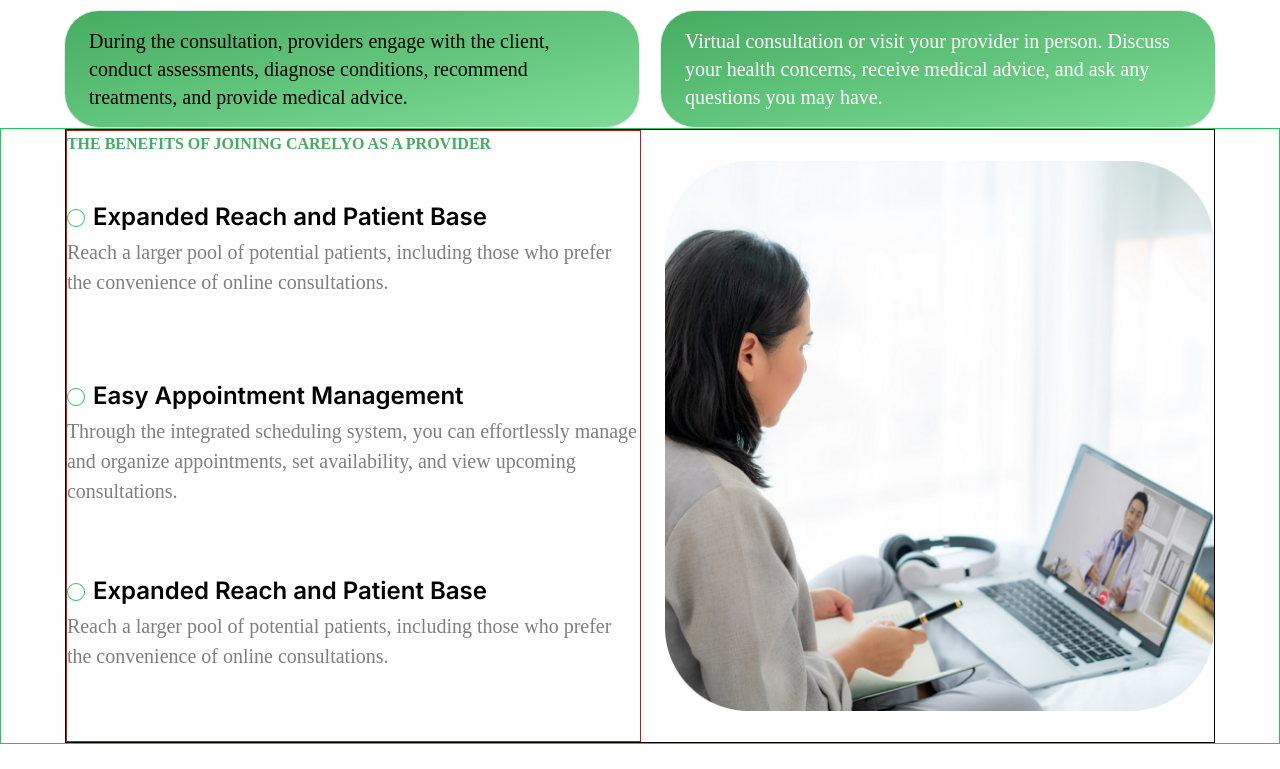
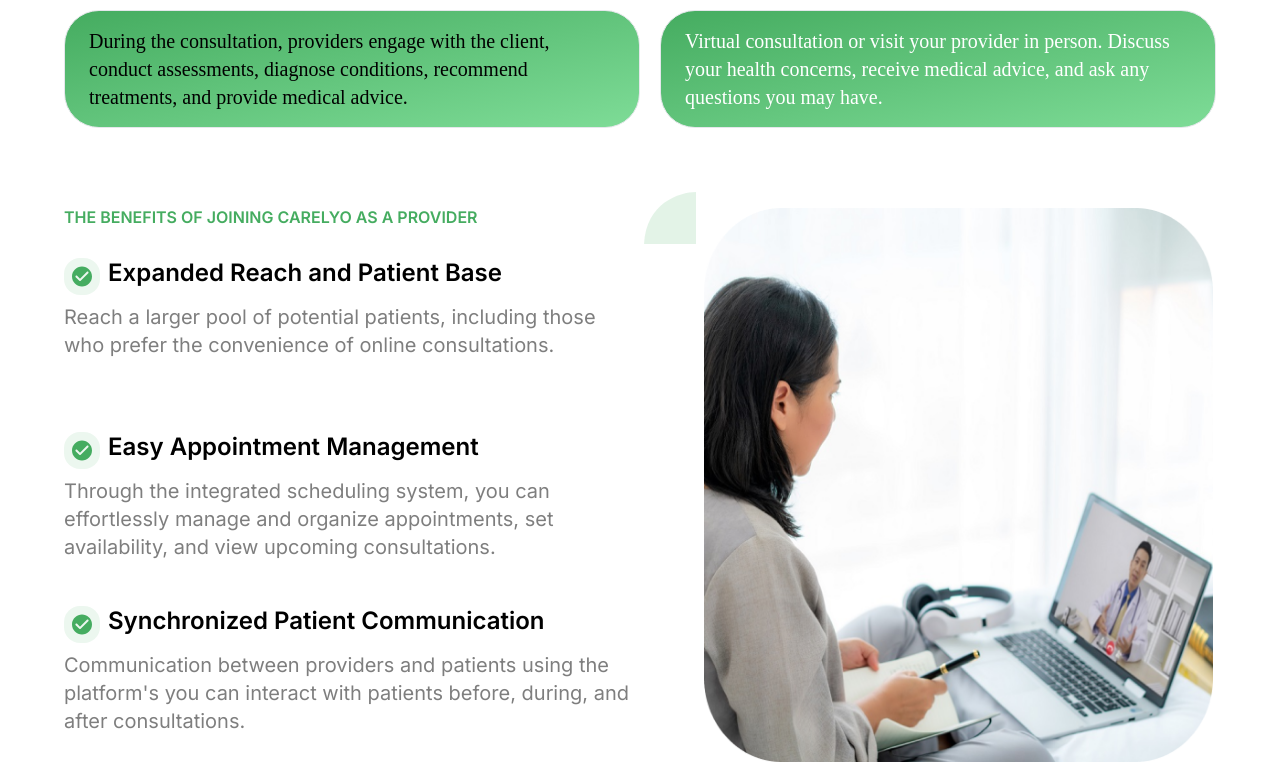
Before and after one commit to meeruu8282/next-mongodb-clerk, a Next.js app: page /providers/howItWorks in a window 1280 px wide. Shown: the part 4465-5234 px from the top of the page. Built offline with nearby package versions, Linux system fonts and the light colour scheme.

Commit message:
add the last thing and call props in page file

```diff
--- /dev/null
+++ b/src/app/(pages)/providers/howItWorks/HowItWorksBenefits.tsx
@@ -0,0 +1,85 @@
+import Image from "next/legacy/image"
+import CheckTextbox from "./checkTextBox"
+import style from './howItWork.module.css'
+
+
+interface BenefitsTemplateProps {
+    image: string
+    header: string
+
+
+    checkmarkboxheader1: string
+    checkmarkboxparagraph1: string
+    checkmarkboxheader2: string
+    checkmarkboxparagraph2: string
+    checkmarkboxheader3: string
+    checkmarkboxparagraph3: string
+
+  }
+
+  const HowItWorksBenefits: React.FC<BenefitsTemplateProps> = ({
+
+      image,
+      header,
+
+      checkmarkboxheader1,
+      checkmarkboxparagraph1,
+      checkmarkboxheader2,
+      checkmarkboxparagraph2,
+      checkmarkboxheader3,
+      checkmarkboxparagraph3,
+
+
+
+  }) => {
+    return (
+      <div className="flex justify-center flex-row  items-center h-[100%] w-[90%] mt-8 ">
+        <div className={`flex flex-col w-2/4 justify-center items-start ${style.center}`}>
+          <div className=" w-[100%] h-auto text-[poppins]  font-semibold pb-7">
+              <h1 className=" text-[#45AC60] text-base font-semibold">{header}</h1>
+          </div>
+          <div className="flex flex-col justify-between items-center">
+           <CheckTextbox
+           header={checkmarkboxheader1}
+           paragraph={checkmarkboxparagraph1}/>
+            <CheckTextbox
+           header={checkmarkboxheader2}
+           paragraph={checkmarkboxparagraph2}/>
+            <CheckTextbox
+           header={checkmarkboxheader3}
+           paragraph={checkmarkboxparagraph3}/>
+
+          </div>
+        </div>
+
+
+
+      <div className={`flex justify-center items-center gap-5 w-2/4 ${style.hidingImageW1080}`}>
+        <div className="h-[600px] w-full flex justify-center items-center">
+          <div className="w-[509px] h-[600px] flex justify-center items-start ">
+          <div className="flex justify-center items-center pr-2" >
+            <Image
+                 layout="fixed"
+                 width={52}
+                 height={52}
+                src="/Vector673.svg"
+                alt="Custom icon"
+              />
+            </div>
+            <div className="w-[509px] h-[554px] rounded-[4rem] pt-4">
+              <Image
+                layout="fixed"
+                width={509}
+                height={554}
+                src={image}
+                alt="womenwithcomputer"
+              />
+            </div>
+          </div>
+        </div>
+      </div>
+
+    </div>
+    )
+  }
+  export default HowItWorksBenefits;
--- a/src/app/(pages)/providers/howItWorks/HowItWorksWelcome.tsx
+++ b/src/app/(pages)/providers/howItWorks/HowItWorksWelcome.tsx
@@ -104,13 +104,12 @@ const HowItWorksWelcome: React.FC<HowItsWorkWelcomeTemplateProps> = ({
 
             </div>
 
-            <div className={`w-full h-[100%] flex justify-end items-center  ${style.hidingImage} `}>
+            <div className={`w-full h-[100%] flex justify-end items-center ${style.hidingImage}`}>
                 <Image
                     src={imageSrc}
                     alt="entre"
                     width={698}
                     height={667} />
-
             </div>
 
         </div>
--- /dev/null
+++ b/src/app/(pages)/providers/howItWorks/checkTextBox.tsx
@@ -0,0 +1,48 @@
+import Image from "next/legacy/image"
+import style from './howItWork.module.css'
+
+interface CheckTextboxTemplateProps {
+  header: string
+  paragraph: string
+
+
+}
+
+const CheckTextbox: React.FC<CheckTextboxTemplateProps> = ({
+
+  header,
+  paragraph,
+
+
+}) => {
+  return (
+    <div className=" flex flex-col justify-start items-center gap-2 ">
+    <div className="flex flex-row justify-center items-center w-full">
+      <div className="h-auto w-auto rounded-2xl p-2 bg-[#45AC60] bg-opacity-[10%] gap-3">
+      <div className="w-auto h-auto rounded-full items-center">
+              <svg
+                width="20"
+                height="21"
+                viewBox="0 0 20 21"
+                fill="none"
+                xmlns="http://www.w3.org/2000/svg"
+              >
+                <path
+                  d="M10 0.5C4.48 0.5 0 4.98 0 10.5C0 16.02 4.48 20.5 10 20.5C15.52 20.5 20 16.02 20 10.5C20 4.98 15.52 0.5 10 0.5ZM7.29 14.79L3.7 11.2C3.31 10.81 3.31 10.18 3.7 9.79C4.09 9.4 4.72 9.4 5.11 9.79L8 12.67L14.88 5.79C15.27 5.4 15.9 5.4 16.29 5.79C16.68 6.18 16.68 6.81 16.29 7.2L8.7 14.79C8.32 15.18 7.68 15.18 7.29 14.79Z"
+                  fill="#45AC60"
+                />
+              </svg>
+            </div>
+      </div>
+
+      <h1 className={`w-[100%] h-[38px] text-[poppins] text-2xl font-semibold pl-2 ${style.textXlarge}`}>
+        {header}
+      </h1>
+    </div>
+    <div className={`w-[100%] h-[128px] opacity-50 text-[poppins] text-xl font-normal ${style.textSmall}`}>
+      {paragraph}
+    </div>
+  </div>
+  )
+}
+export default CheckTextbox
--- a/src/app/(pages)/providers/howItWorks/howItWork.module.css
+++ b/src/app/(pages)/providers/howItWorks/howItWork.module.css
@@ -27,6 +27,8 @@
        align-items: center;
     }
   }
+
+
   @media (max-width: 1080px)  {
     .hidingImageW1080 {
         display: none;
@@ -92,3 +94,20 @@
         width: 100%;
     }
   }
+
+
+  @media (max-width: 1080px)  {
+    .textXlarge {
+
+
+       font-size: x-large;
+    }
+  }
+
+  @media (max-width: 1080px)  {
+    .textMedium {
+
+
+       font-size: medium;
+    }
+  }
--- a/src/app/(pages)/providers/howItWorks/howItWorksBenifit.tsx
+++ /dev/null
@@ -1,53 +0,0 @@
-import StyledBox from "../Components/styleBox";
-import {
-  SvgCheckmarkGreen,
-  SvgCheckmarkWhiteBackgound,
-} from "../Components/svgComponent";
-
-interface Section {
-  title?: string;
-  description: string;
-  width?: string;
-  height?: string;
-}
-
-interface HowItWorksBenefitProps {
-  sections: Section[];
-}
-
-const HowItWorksBenefit: React.FC<HowItWorksBenefitProps> = ({ sections }) => {
-  return (
-    <div className="flex justify-center items-center h-screen">
-      {sections.map((section, index) => (
-        <div
-          key={index}
-          style={{ width: section.width, height: section.height }}
-        >
-          <div className="expanded withcheckmark w-[558px] h-[38px] flex items-center ">
-            <div className="w-[20px] h-auto mr-2 rounded-full items-center">
-              <svg
-                width="20"
-                height="21"
-                viewBox="0 0 20 21"
-                fill="none"
-                xmlns="http://www.w3.org/2000/svg"
-              >
-                <path
-                  d="M10 0.5C4.48 0.5 0 4.98 0 10.5C0 16.02 4.48 20.5 10 20.5C15.52 20.5 20 16.02 20 10.5C20 4.98 15.52 0.5 10 0.5ZM7.29 14.79L3.7 11.2C3.31 10.81 3.31 10.18 3.7 9.79C4.09 9.4 4.72 9.4 5.11 9.79L8 12.67L14.88 5.79C15.27 5.4 15.9 5.4 16.29 5.79C16.68 6.18 16.68 6.81 16.29 7.2L8.7 14.79C8.32 15.18 7.68 15.18 7.29 14.79Z"
-                  fill="#45AC60"
-                />
-              </svg>
-            </div>
-            <div className="flex flex-col w-auto h-[38px] text-[Poppins] font-semibold text-[24px] ml-1  justify-center items-center">
-              {section.title}
-            </div>
-          </div>
-          <div className="w-[558] h-[64px] opacity-50 text-[20px] font-[Poppins] font-normal">
-            {section.description}
-          </div>
-        </div>
-      ))}
-    </div>
-  );
-};
-export default HowItWorksBenefit;
--- a/src/app/(pages)/providers/howItWorks/page.tsx
+++ b/src/app/(pages)/providers/howItWorks/page.tsx
@@ -7,7 +7,8 @@ import SuperCharge from "../Components/superCharge";
 import { Public_Sans } from "next/font/google";
 import HowItWorksPartFive from "./howItWorksPartFive";
 
-import HowItWorksBenifit from "../Components/howitworksBenefitPart";
+
+import HowItWorksBenefits from "./HowItWorksBenefits";
 import "./howitwork.css";
 import { title } from "process";
 import BlurBackGroundDesign from "../Components/blurBackGroundDesign";
@@ -21,7 +22,7 @@ export default function Howitwork() {
 
 
     <div className=" w-screen justify-center items-center">
-      <BlurBackGroundDesign/>
+      <BlurBackGroundDesign />
       <div className="w-full flex justify-center items-center mb-12">
         <HowItWorksWelcome
           welcomeText={"Welcome to Carelyo 👋"}
@@ -230,65 +231,27 @@ export default function Howitwork() {
 
 
 
-      <div className="flex w-full h-auto border border-green-500 items-center justify-center ">
-       <div className="flex w-[90%] flex-row justify-center items-center gap-6 border border-black">
-        <div className=" w-auto h-[100%] border border-red-700 ">
-          <h1 className="flex justify-start items-center h-[26px] font-[Poppins] font-semibold text-[16px] text-[#45AC60]">
-            THE BENEFITS OF JOINING CARELYO AS A PROVIDER
-          </h1>
 
 
-          <div className="flex flex-col justify-start items-center w-[100%] h-auto max-h-[584px]  ">
 
-          <HowItWorksBenifit
-            sections={[
-              {
-                width:"100%",
-                height: "110px",
-                title: "Expanded Reach and Patient Base",
-                description:
-                  "Reach a larger pool of potential patients, including those who prefer the convenience of online consultations.",
-              },
-            ]}
-          />
-             <HowItWorksBenifit
-            sections={[
-              {
-                width:"100%",
-                height: "142px",
-                title: "Easy Appointment Management",
-                description:
-                  "Through the integrated scheduling system, you can effortlessly manage and organize appointments, set availability, and view upcoming consultations. ",
-              },
-            ]}
-          />
-             <HowItWorksBenifit
-            sections={[
-              {
-                width:"100%",
-                height: "142px",
-                title: "Expanded Reach and Patient Base",
-                description:
-                  "Reach a larger pool of potential patients, including those who prefer the convenience of online consultations.",
-              },
-            ]}
+      <div className="w-full flex justify-center items-center mt-8">
+        <HowItWorksBenefits
+          image={"/Rectangle34624354.png"}
+          header={"THE BENEFITS OF JOINING CARELYO AS A PROVIDER"}
+          checkmarkboxheader1={"Expanded Reach and Patient Base"}
+          checkmarkboxparagraph1={"Reach a larger pool of potential patients, including those who prefer the convenience of online consultations. "}
+          checkmarkboxheader2={"Easy Appointment Management"}
+          checkmarkboxparagraph2={"Through the integrated scheduling system, you can effortlessly manage and organize appointments, set availability, and view upcoming consultations. "}
+          checkmarkboxheader3={"Synchronized Patient Communication"}
+          checkmarkboxparagraph3={"Communication between providers and patients using the platform's you can interact with patients before, during, and after consultations."}
         />
       </div>
-        </div>
-        <div className="womenwithcomputer hidden lg:flex justify-center items-center w-[100%] ">
 
-          <Image
-            layout="fixed"
-            width={557}
-            height={759}
-            src="/Rectangle34624354.png"
-            alt="womenWithComputer"
-            priority
-          />
 
-        </div>
-        </div>
-      </div>
+
+
+
+
 
 
 
```
Also changed, not shown: public/Vector673.svg (added). Lines whose indentation alone changed are shown as unchanged.
